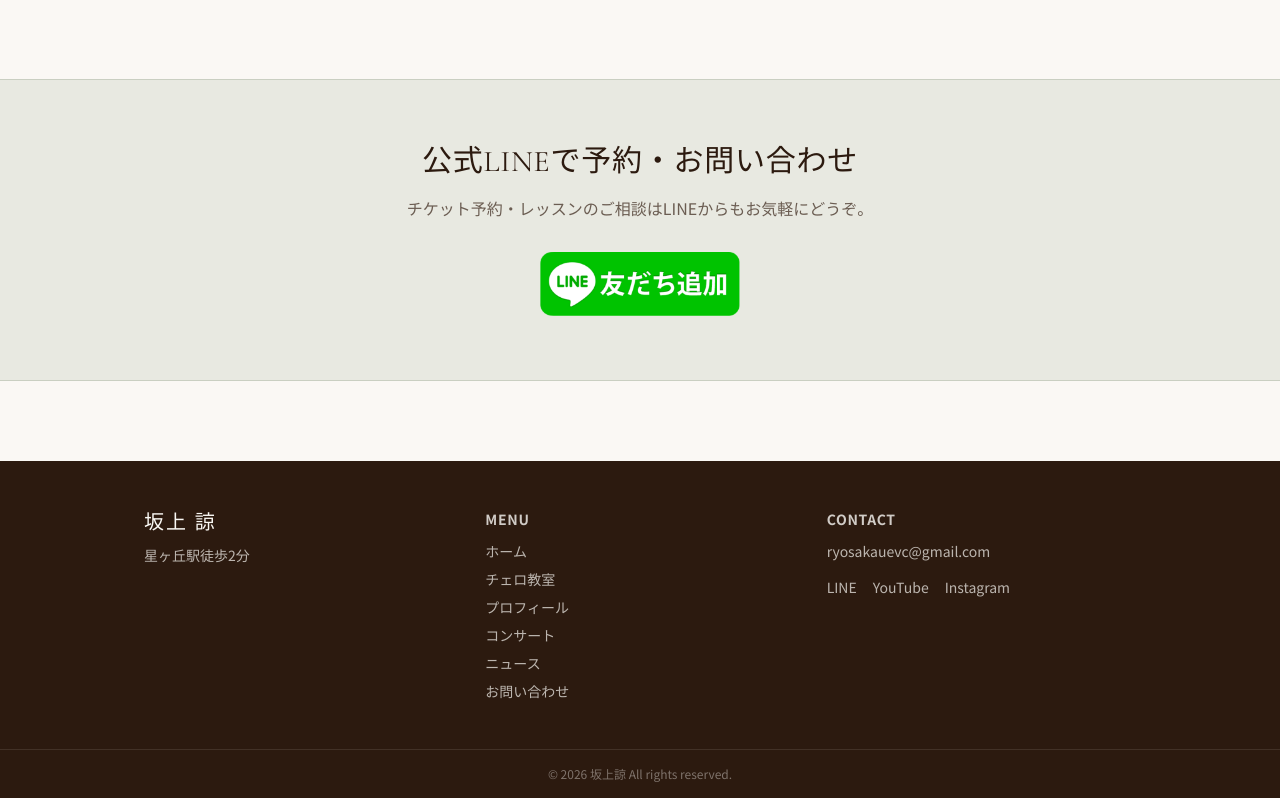
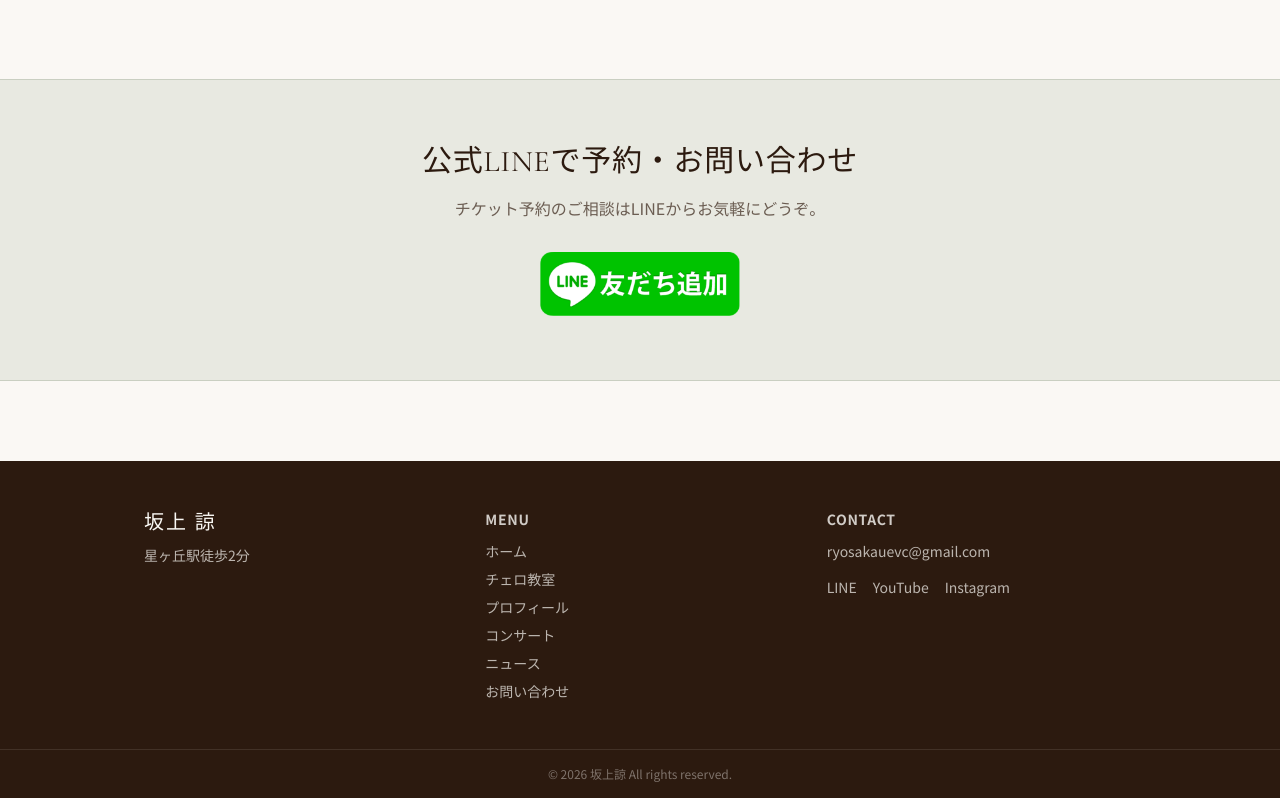
Before and after one commit to srlcvc/ryosakaue-website, a Next.js app: page / in a window 1280 px wide. Shown: the part 2328-3126 px from the top of the page. Built offline with nearby package versions, Linux system fonts and the light colour scheme.

Commit message:
LINE CTAからレッスン文言を削除（LINEはチケット予約のみ）
Co-Authored-By: Claude Sonnet 4.6 <noreply@anthropic.com>

```diff
--- a/app/contact/page.tsx
+++ b/app/contact/page.tsx
@@ -19,7 +19,7 @@ export default function ContactPage() {
         {/* LINE */}
         <div className="bg-olive/10 border border-olive/30 p-8 text-center mb-16">
           <h2 className="font-serif text-2xl mb-3">LINEでお気軽に</h2>
-          <p className="text-sm text-muted mb-6">チケット予約・レッスンのご相談は公式LINEが便利です。</p>
+          <p className="text-sm text-muted mb-6">チケット予約のご相談は公式LINEからどうぞ。</p>
           <a href="https://lin.ee/5uD2RP5H" target="_blank" rel="noopener noreferrer">
             <Image
               src="/images/line-tomodachi-button.png"
--- a/app/page.tsx
+++ b/app/page.tsx
@@ -134,7 +134,7 @@ export default function HomePage() {
       <section className="bg-olive/10 border-t border-b border-olive/20 py-16">
         <div className="max-w-5xl mx-auto px-4 text-center">
           <h2 className="section-title mb-4">公式LINEで予約・お問い合わせ</h2>
-          <p className="text-muted mb-8">チケット予約・レッスンのご相談はLINEからもお気軽にどうぞ。</p>
+          <p className="text-muted mb-8">チケット予約のご相談はLINEからお気軽にどうぞ。</p>
           <a href="https://lin.ee/5uD2RP5H" target="_blank" rel="noopener noreferrer">
             <Image
               src="/images/line-tomodachi-button.png"
```
